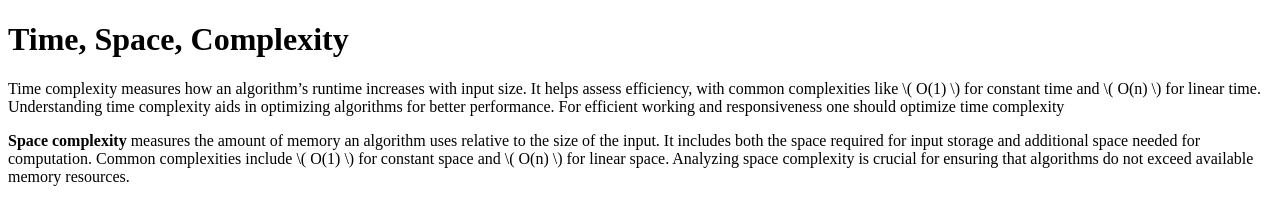
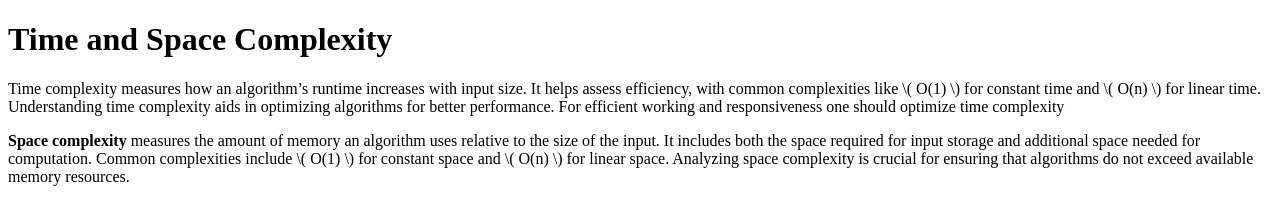
Before and after one commit to acciojob/time-and-space-complexity-HardikaShrivastava01, a website: page main.html in a window 1280 px wide. Drawn offline with Linux system fonts and the light colour scheme.

Commit message:
created a submission

```diff
--- a/main.html
+++ b/main.html
@@ -4,9 +4,9 @@
 
 <head>
 	<link rel="stylesheet" href="styles.css">
-	<h1>Time, Space, Complexity</h1>
+	<h1>Time and Space Complexity</h1>
 	<p> Time complexity measures how an algorithm’s runtime increases with input size. It helps assess efficiency, with common complexities like \( O(1) \) for constant time and \( O(n) \) for linear time. Understanding time complexity aids in optimizing algorithms for better performance. For efficient working and responsiveness one should optimize time complexity</p>
-	<p> <b> Space complexity </b> measures the amount of memory an algorithm uses relative to the size of the input. It includes both the space required for input storage and additional space needed for computation. Common complexities include \( O(1) \) for constant space and \( O(n) \) for linear space. Analyzing space complexity is crucial for ensuring that algorithms do not exceed available memory resources.</p>
+	<p1> <b> Space complexity </b> measures the amount of memory an algorithm uses relative to the size of the input. It includes both the space required for input storage and additional space needed for computation. Common complexities include \( O(1) \) for constant space and \( O(n) \) for linear space. Analyzing space complexity is crucial for ensuring that algorithms do not exceed available memory resources.</p1>
 </head>
 
 <body>
```
